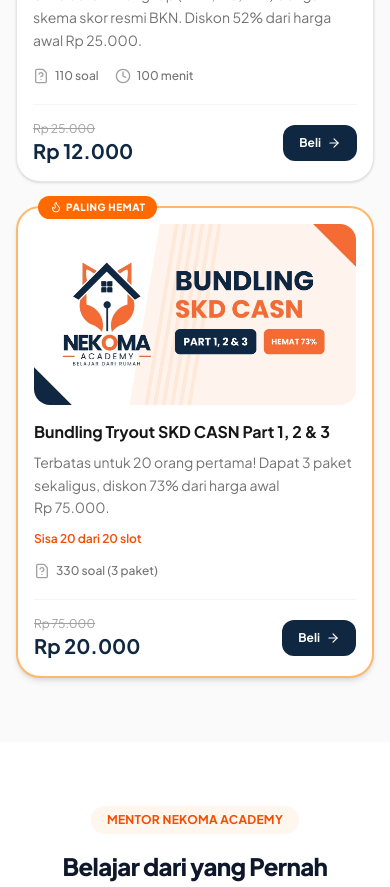
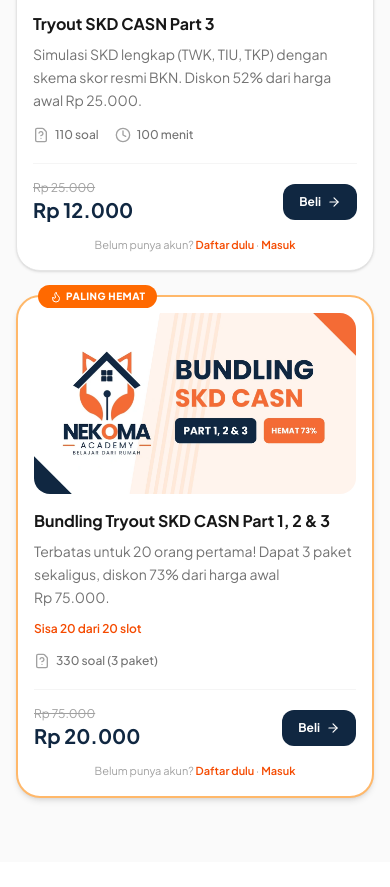
Before and after one commit to ivanmuntahir/nekoma-landing, a Next.js app: page / in a window 390 px wide. Shown: the part 2940-3827 px from the top of the page. Built offline with nearby package versions, Linux system fonts and the light colour scheme; no server answers.

Commit message:
feat: update packager tryout

```diff
--- a/src/components/TryoutPackage.tsx
+++ b/src/components/TryoutPackage.tsx
@@ -1,12 +1,19 @@
 "use client";
 
 import { useEffect, useRef, useState } from "react";
-import { ArrowRight, Clock, FileQuestion, Flame, Loader2 } from "lucide-react";
+import { createPortal } from "react-dom";
+import { ArrowRight, Clock, FileQuestion, Flame, Loader2, X } from "lucide-react";
 
 /* ------------------------------------------------------------------ */
 /* KONFIGURASI                                                         */
 /* ------------------------------------------------------------------ */
 const WA_NUMBER = "6285777126038";
+const SALES_OPEN = true; // ubah ke false untuk mode "Segera Hadir" (tombol Beli dinonaktifkan)
+const SERVICE_HOURS = "08.00–22.00 WIB"; // jam layanan admin
+const CONFIRM_ETA = "maksimal 1×24 jam"; // estimasi konfirmasi
+const QRIS_IMAGE = "/img/qris.webp"; // taruh gambar QRIS di public/img/qris.webp
+const REGISTER_URL = "https://tryout.nekoma.id/dashboard/register";
+const LOGIN_URL = "https://tryout.nekoma.id/dashboard/login";
 const BUNDLE_QUOTA = 20; // ubah sesuai kebutuhan (saran: 30-50)
 const MIN_DWELL_MS = 2500; // tombol "aktif" setelah kartu terlihat sekian ms
 const CLICK_COOLDOWN_MS = 8000; // jeda antar klik
@@ -116,10 +123,142 @@
   );
 }
 
+function AccountHint() {
+  return (
+    <p className="mt-3 text-center text-[11px] leading-relaxed text-neutral-400">
+      Belum punya akun?{" "}
+      <a
+        href={REGISTER_URL}
+        target="_blank"
+        rel="noopener noreferrer"
+        className="font-semibold text-orange-600 hover:underline"
+      >
+        Daftar dulu
+      </a>
+      {" · "}
+      <a
+        href={LOGIN_URL}
+        target="_blank"
+        rel="noopener noreferrer"
+        className="font-semibold text-orange-600 hover:underline"
+      >
+        Masuk
+      </a>
+    </p>
+  );
+}
+
+function waConfirmUrl(pkg: PackageData) {
+  return `https://wa.me/${WA_NUMBER}?text=${encodeURIComponent(
+    `Halo admin Nekoma, saya sudah bayar via QRIS untuk ${pkg.title} (${rp(
+      pkg.price
+    )}). Email akun saya: (isi email). Bukti transfer saya lampirkan di chat ini.`
+  )}`;
+}
+
+function PaymentModal({
+  pkg,
+  onClose,
+}: {
+  pkg: PackageData;
+  onClose: () => void;
+}) {
+  const [qrError, setQrError] = useState(false);
+
+  useEffect(() => {
+    const onKey = (e: KeyboardEvent) => e.key === "Escape" && onClose();
+    document.addEventListener("keydown", onKey);
+    const prev = document.body.style.overflow;
+    document.body.style.overflow = "hidden";
+    return () => {
+      document.removeEventListener("keydown", onKey);
+      document.body.style.overflow = prev;
+    };
+  }, [onClose]);
+
+  return createPortal(
+    <div
+      className="fixed inset-0 z-50 flex items-end justify-center bg-black/60 p-0 sm:items-center sm:p-4"
+      onClick={onClose}
+      role="dialog"
+      aria-modal="true"
+      aria-label={`Pembayaran ${pkg.title}`}
+    >
+      <div
+        className="relative max-h-[92vh] w-full max-w-sm overflow-y-auto rounded-t-3xl bg-white p-5 shadow-2xl sm:rounded-3xl sm:p-6"
+        onClick={(e) => e.stopPropagation()}
+      >
+        <button
+          type="button"
+          onClick={onClose}
+          aria-label="Tutup"
+          className="absolute right-4 top-4 rounded-full p-1.5 text-neutral-400 transition-colors hover:bg-neutral-100 hover:text-neutral-700"
+        >
+          <X className="h-5 w-5" />
+        </button>
+
+        <p className="pr-8 text-xs font-bold uppercase tracking-wider text-orange-600">
+          Pembayaran QRIS
+        </p>
+        <h3 className="mt-1 pr-8 font-[family-name:var(--font-jakarta)] text-base font-bold leading-snug text-neutral-900">
+          {pkg.title}
+        </h3>
+
+        <div className="mt-4 rounded-2xl bg-orange-50 p-4 text-center">
+          <p className="text-xs text-neutral-500">Total bayar</p>
+          <p className="font-[family-name:var(--font-jakarta)] text-3xl font-extrabold text-[#102741]">
+            {rp(pkg.price)}
+          </p>
+        </div>
+
+        <div className="mt-4 flex justify-center rounded-2xl border border-neutral-200 bg-white p-3">
+          {qrError ? (
+            <p className="py-16 text-center text-sm text-neutral-400">
+              QRIS belum tersedia. Silakan hubungi admin via WhatsApp.
+            </p>
+          ) : (
+            // eslint-disable-next-line @next/next/no-img-element
+            <img
+              src={QRIS_IMAGE}
+              alt="QRIS pembayaran Nekoma Academy"
+              onError={() => setQrError(true)}
+              className="h-auto w-full max-w-[260px] object-contain"
+            />
+          )}
+        </div>
+
+        <ol className="mt-4 list-decimal space-y-1 pl-5 text-xs leading-relaxed text-neutral-500">
+          <li>Scan QRIS memakai m-banking atau e-wallet.</li>
+          <li>
+            Masukkan nominal <b>{rp(pkg.price)}</b> lalu bayar.
+          </li>
+          <li>Screenshot bukti bayar, lalu kirim ke admin.</li>
+        </ol>
+
+        <a
+          href={waConfirmUrl(pkg)}
+          target="_blank"
+          rel="noopener noreferrer"
+          className="mt-5 flex w-full items-center justify-center gap-2 rounded-xl bg-[#102741] px-4 py-3 text-sm font-bold text-white transition-colors hover:bg-[#0b1c30]"
+        >
+          Konfirmasi Admin via WhatsApp
+          <ArrowRight className="h-4 w-4" />
+        </a>
+        <p className="mt-3 text-center text-[11px] text-neutral-400">
+          Paket diaktifkan admin setelah pembayaran dicek.
+        </p>
+        <p className="mt-2 rounded-lg bg-neutral-50 px-3 py-2 text-center text-[11px] leading-relaxed text-neutral-500">
+          Jam layanan admin {SERVICE_HOURS}. Konfirmasi {CONFIRM_ETA} setelah
+          bukti bayar diterima.
+        </p>
+      </div>
+    </div>,
+    document.body
+  );
+}
+
 function PackageCard({ pkg }: { pkg: PackageData }) {
-  const href = `https://wa.me/${WA_NUMBER}?text=${encodeURIComponent(
-    `Halo, saya mau order ${pkg.title}`
-  )}`;
+  const [open, setOpen] = useState(false);
 
   return (
     <div className="group flex flex-col rounded-3xl border border-neutral-200 bg-white p-4 shadow-sm transition-all duration-300 hover:-translate-y-1 hover:border-orange-200 hover:shadow-xl sm:p-5">
@@ -145,16 +284,24 @@
 
       <div className="mt-5 flex items-center justify-between gap-3 border-t border-neutral-100 pt-4">
         <PriceBlock pkg={pkg} />
-        <a
-          href={href}
-          target="_blank"
-          rel="noopener noreferrer"
-          className="flex items-center gap-1.5 rounded-xl bg-[#102741] px-4 py-2.5 text-xs font-bold text-white transition-colors hover:bg-[#0b1c30]"
+        <button
+          type="button"
+          onClick={() => setOpen(true)}
+          disabled={!SALES_OPEN}
+          className="flex items-center gap-1.5 rounded-xl bg-[#102741] px-4 py-2.5 text-xs font-bold text-white transition-colors hover:bg-[#0b1c30] disabled:cursor-not-allowed disabled:bg-neutral-300 disabled:hover:bg-neutral-300"
         >
-          Beli
-          <ArrowRight className="h-3.5 w-3.5 transition-transform group-hover:translate-x-0.5" />
-        </a>
+          {SALES_OPEN ? (
+            <>
+              Beli
+              <ArrowRight className="h-3.5 w-3.5 transition-transform group-hover:translate-x-0.5" />
+            </>
+          ) : (
+            "Segera Hadir"
+          )}
+        </button>
       </div>
+      <AccountHint />
+      {open && <PaymentModal pkg={pkg} onClose={() => setOpen(false)} />}
     </div>
   );
 }
@@ -166,6 +313,7 @@
   const [busy, setBusy] = useState(false);
   const [message, setMessage] = useState<string | null>(null);
   const [ready, setReady] = useState(false);
+  const [open, setOpen] = useState(false);
   const honeypot = useRef<HTMLInputElement>(null);
   const mountedAt = useRef(Date.now());
   const lastClick = useRef(0);
@@ -211,7 +359,7 @@
 
   async function handleClaim() {
     const now = Date.now();
-    if (busy || soldOut) return;
+    if (busy || soldOut || !SALES_OPEN) return;
     if (honeypot.current?.value) return; // bot mengisi field tersembunyi
     if (now - lastClick.current < CLICK_COOLDOWN_MS) return;
     if (!withinAttemptLimit()) {
@@ -221,10 +369,6 @@
     lastClick.current = now;
     setBusy(true);
     setMessage(null);
-
-    const waUrl = `https://wa.me/${WA_NUMBER}?text=${encodeURIComponent(
-      `Halo, saya mau order ${pkg.title}`
-    )}`;
 
     try {
       if (apiUrl) {
@@ -248,7 +392,7 @@
         if (!res.ok) throw new Error();
         setSold((s) => s + 1);
       }
-      window.open(waUrl, "_blank", "noopener,noreferrer");
+      setOpen(true);
     } catch {
       setMessage("Terjadi kendala. Silakan coba lagi.");
     } finally {
@@ -271,7 +415,7 @@
         {pkg.description}
       </p>
 
-      {!soldOut && (
+      {SALES_OPEN && !soldOut && (
         <p className="mt-3 text-xs font-semibold text-orange-600">
           Sisa {left} dari {quota} slot
         </p>
@@ -300,11 +444,13 @@
         <button
           type="button"
           onClick={handleClaim}
-          disabled={soldOut || busy || !ready}
+          disabled={!SALES_OPEN || soldOut || busy || !ready}
           className="flex items-center gap-1.5 rounded-xl bg-[#102741] px-4 py-2.5 text-xs font-bold text-white transition-colors hover:bg-[#0b1c30] disabled:cursor-not-allowed disabled:bg-neutral-300"
         >
           {busy ? (
             <Loader2 className="h-3.5 w-3.5 animate-spin" />
+          ) : !SALES_OPEN ? (
+            "Segera Hadir"
           ) : soldOut ? (
             "Stok Habis"
           ) : (
@@ -315,6 +461,9 @@
           )}
         </button>
       </div>
+
+      <AccountHint />
+      {open && <PaymentModal pkg={pkg} onClose={() => setOpen(false)} />}
 
       {soldOut && (
         <p className="mt-3 rounded-lg bg-orange-50 px-3 py-2 text-xs font-medium text-orange-600">
```
